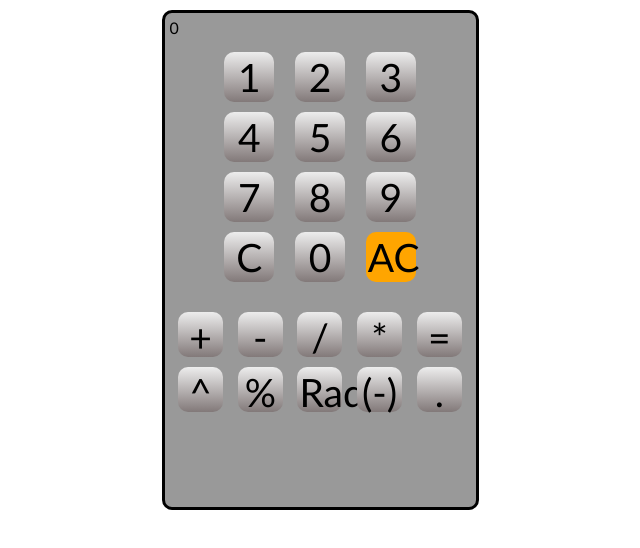
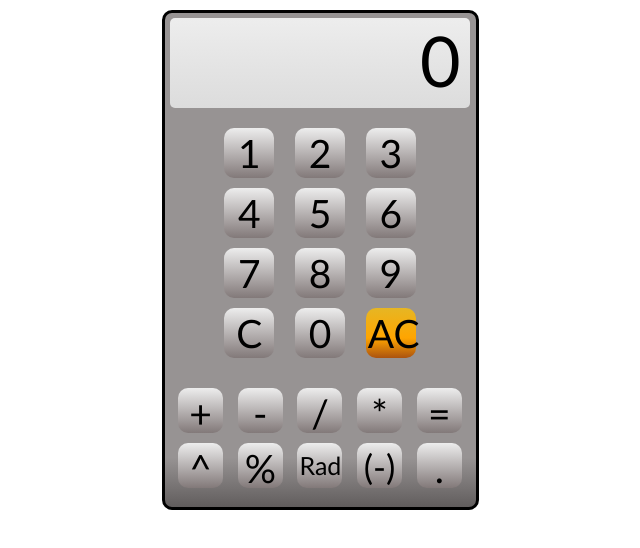
Before and after one commit to kim3kevin/Online-Calculator, a plain HTML site: page index.html in a window 1280 px wide. Shown: the whole page, without its empty margins (320-960 px from the left). Drawn offline with nearby package versions, Linux system fonts and the light colour scheme.

Commit message:
added more background gradient, and active borders for buttons to simulate button click feel

```diff
--- a/style.css
+++ b/style.css
@@ -13,9 +13,10 @@
     border : 3px solid black;
     border-radius : 10px;
     align-items : center;
+    background: linear-gradient(180deg,#979393,#979393 90%,#615d5d);
 }
 
-#calc_screen{
+.calc_screen{
     height : 90px;
     width : 300px;
     margin-bottom : 5px;
@@ -25,7 +26,7 @@
     text-align : right;
     font-size :70px;
     color : black;
-    border-radius: 15px;
+    border-radius: 5px;
     overflow-x:scroll;
 
 }
@@ -43,7 +44,7 @@
 
 
 
-.numbers div{
+.buttons{
 	text-decoration : none;
     display : block;
     width :50px;
@@ -63,9 +64,14 @@
 	display : flex;
 	flex-wrap : wrap;
 	padding-top : 20px;
-
 	justify-content: space-evenly;
 }
+
+.operators .radical{
+    padding-top : 7px;
+    font-size : 25px;
+}
+
 .operators div{
     text-decoration : none;
     display : block;
@@ -73,33 +79,47 @@
     height : 45px;
     float : left;
     padding : 2px;
-    margin :5px 6px;
+    margin : 5px 6px;
     text-align : center;
     font-size : 39px;
     background : -webkit-gradient(linear,left top, left bottom, from(#EDEDED), to(#827979));
     background : -moz-linear-gradient(top, #EDEDED, #827979);
     border-radius : 10px;
     cursor : pointer;
+
 }
 
 #clear_all {
-	background : orange;
+	background : linear-gradient(180deg,rgba(255, 193 ,1 ,0.76),orange 60%,#ab530f);
+}
+
+
+
+#clear_all:hover {
+	background : #ff9f00;
+}
+
+.operators .negative, .modulo{
+	font-size : 35px;
+}
+
+.buttons:hover {
+    background : darkgrey;
 }
 
 .operators div:hover{
-    background: darkgrey;
+    background : darkgrey;
 
 }
 
-.numbers div:hover {
-	background: darkgrey;
-
+.buttons:active{
+    border : 1px #bbbbd5 solid;
 }
 
-#clear_all:hover {
-	background : #ffe500;
+.operators div:active{
+    border : 1px #bbbbd5 solid
 }
 
-#negative, #root, #modulus{
-	font-size : 35px;
+#clear_all:active{
+    border : 1px rgba(221, 191, 67, 0.79) solid;
 }
```
